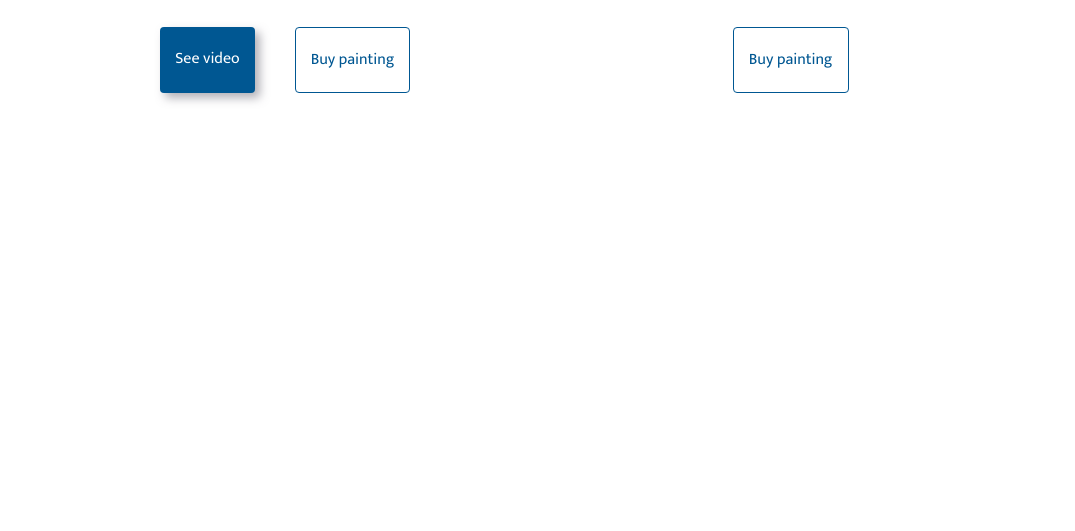
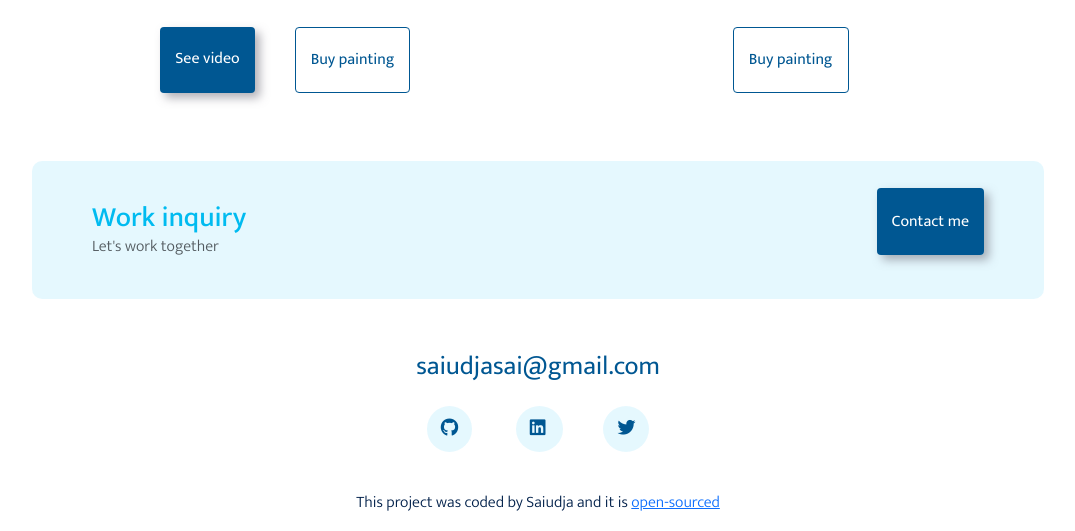
Before and after one commit to saiudja/Creative, a plain HTML site: page pictures.html in a window 1280 px wide. Shown: the part 2331-2862 px from the top of the page, without its empty margins (102-1177 px from the left). Before the commit the page ends 2444 px from the top, so only its background shows below. Drawn offline with nearby package versions, Linux system fonts and the light colour scheme.

Commit message:
added footer on pages

```diff
--- a/pictures.html
+++ b/pictures.html
@@ -288,6 +288,57 @@
           </div>
         </div>
       </div>
+      <footer class="container">
+        <div
+          class="contact-box d-flex justify-content-between mt-5 mb-5 d-none d-sm-flex"
+        >
+          <div>
+            <h4>Work inquiry</h4>
+            <p class="text-muted">Let's work together</p>
+          </div>
+          <div class="mt-2">
+            <a
+              href="mailto:saiudjasai@gmail.com"
+              class="primary-link"
+              title="Saiudja's contacts"
+              >Contact me</a
+            >
+          </div>
+        </div>
+        <div>
+          <a
+            href="mailto:saiudjasai@gmail.com"
+            class="email-link"
+            title="Saiudja's email"
+            >saiudjasai@gmail.com</a
+          >
+        </div>
+        <div class="social-links mb-3">
+          <a
+            href="https://github.com/saiudja/Creative"
+            target="_blank"
+            title="Saiudja's GitHub"
+          >
+            <i class="fa-brands fa-github"></i
+          ></a>
+          <a
+            href="https://www.linkedin.com/in/olenabaranova/"
+            target="_blank"
+            title="Saiudja's Linkedin"
+            ><i class="fa-brands fa-linkedin"></i>
+          </a>
+          <a
+            href="https://twitter.com/saiudjasai"
+            target="_blank"
+            title="Saiudja's twitter"
+            ><i class="fa-brands fa-twitter"></i
+          ></a>
+        </div>
+        <p class="text-center mt-5 mb-3">
+          This project was coded by Saiudja and it is
+          <a href="https://github.com/saiudja/Creative">open-sourced</a>
+        </p>
+      </footer>
     </div>
   </body>
 </html>
```
Also changed, not shown: yoga.html (+51 -0 lines).
